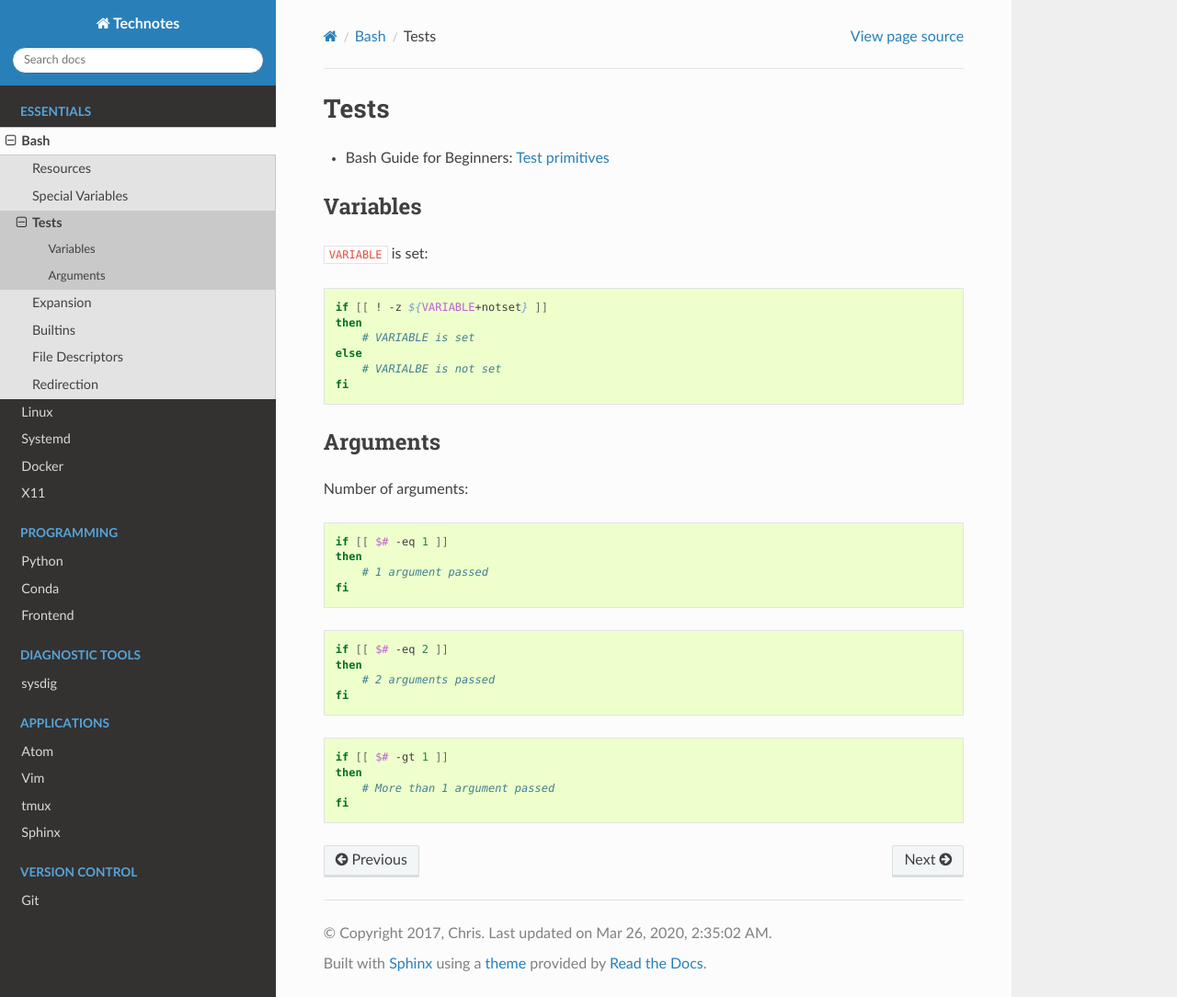
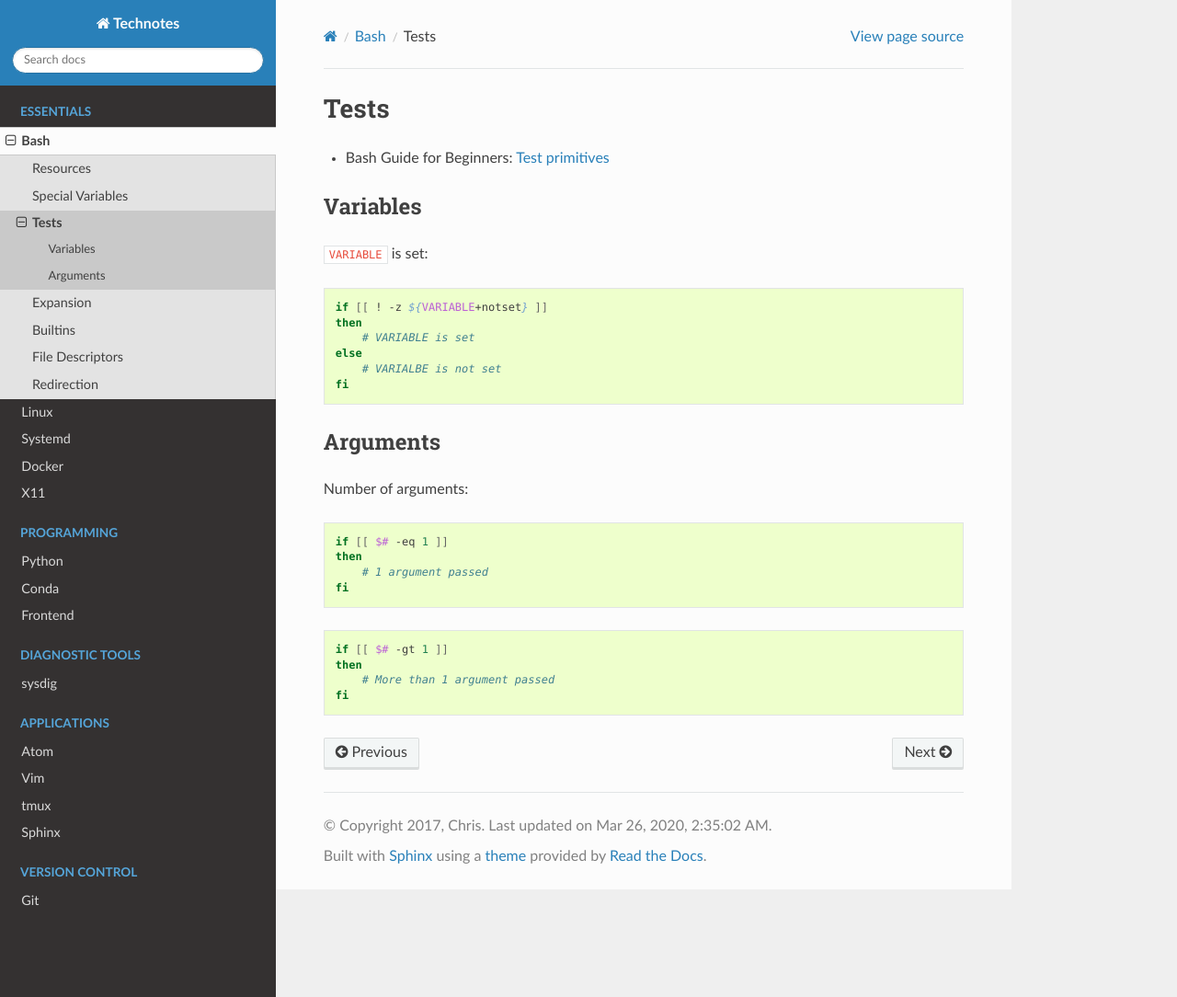
Before and after one commit to heterotopian/technotes, a Sphinx documentation site: the page built from source/bash/test.rst, in a window 1280 px wide and 1084 px high. Shown: the whole window at 92% size. Built offline with Sphinx 7.4.7 and the Read the Docs theme 2.0.0, drawn with Linux system fonts in a browser that asks for light colours.

Commit message:
Remove unnecessary example

```diff
--- a/source/bash/test.rst
+++ b/source/bash/test.rst
@@ -33,13 +33,6 @@ Number of arguments::
 
 ::
 
-    if [[ $# -eq 2 ]]
-    then
-        # 2 arguments passed
-    fi
-
-::
-
     if [[ $# -gt 1 ]]
     then
         # More than 1 argument passed
```
